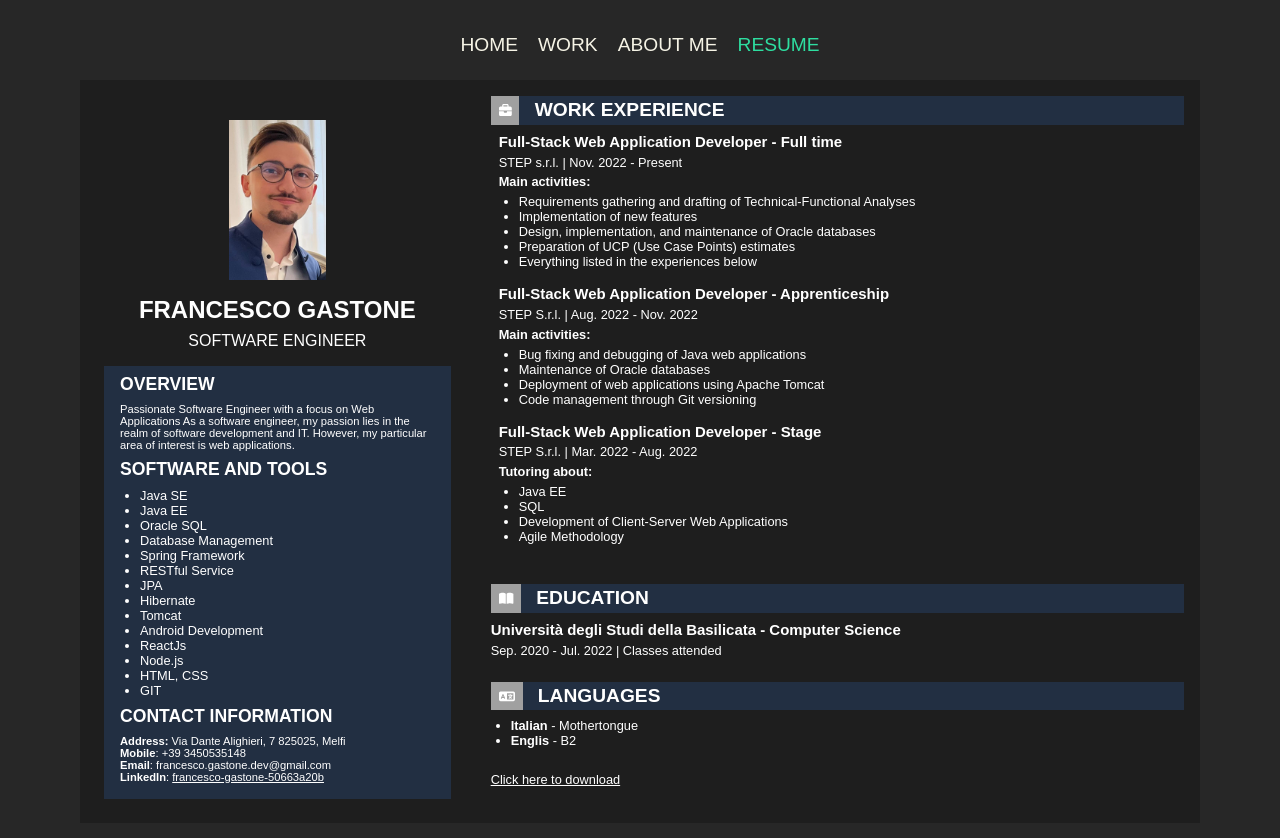
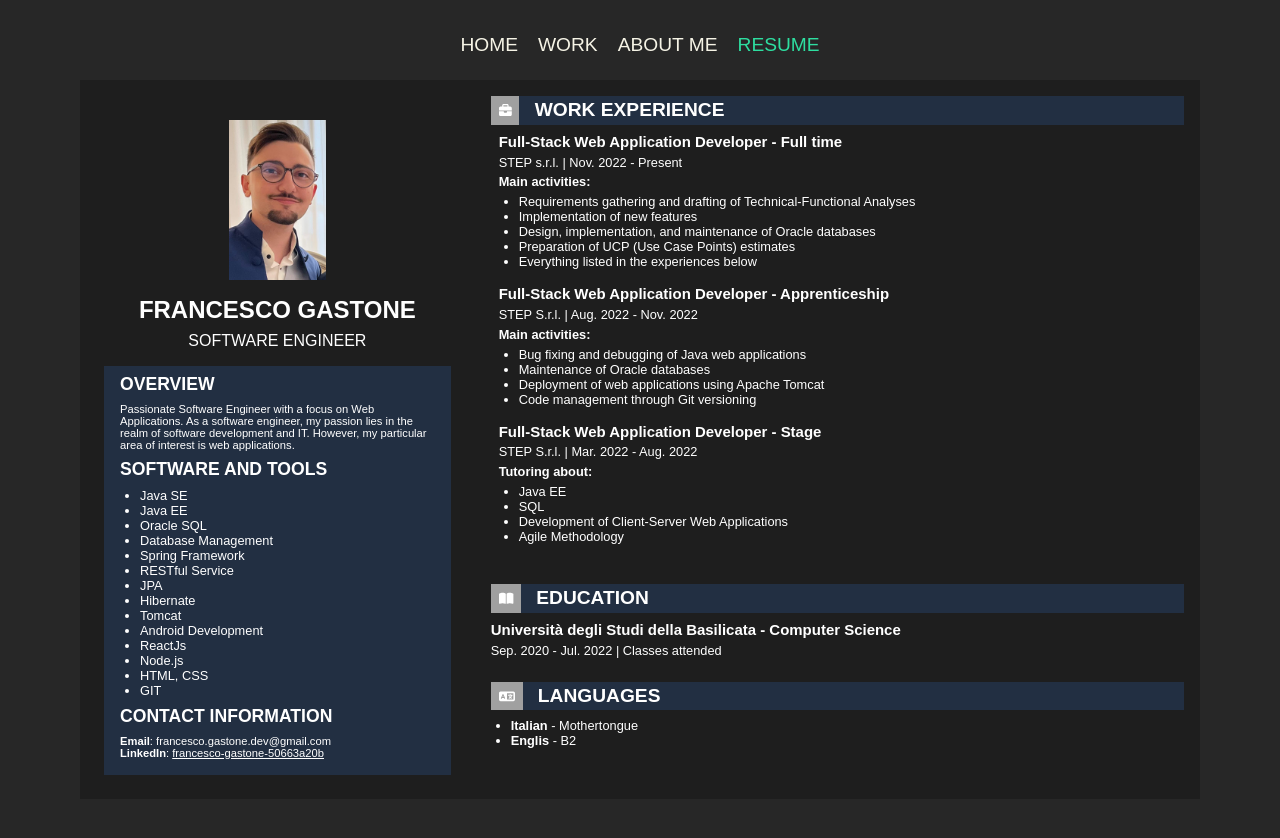
Before and after one commit to GastoneFrancesco/portfolio-react, a React (Create React App) app: page /resume in a window 1280 px wide. Shown: the top 838 px of the page. Built offline with nearby package versions, Linux system fonts and the light colour scheme.

Commit message:
Restyling

```diff
--- a/src/component/ResumeComponent.jsx
+++ b/src/component/ResumeComponent.jsx
@@ -1,6 +1,5 @@
 import React from "react";
 import { TopBarComponent } from "./TopBarComponent";
-import curriculumPdf from '../resources/FrancescoGastoneCV.pdf';
 import curriculumPic from '../resources/curriculim_pic.jpeg';
 import { FontAwesomeIcon } from '@fortawesome/react-fontawesome';
 import { faBriefcase, faBookOpen, faLanguage } from '@fortawesome/free-solid-svg-icons';
@@ -25,7 +24,7 @@ export const ResumeComponent = () => {
                     <div className="resume-overview">
                         <div>
                             <h2>OVERVIEW</h2>
-                            <p>Passionate Software Engineer with a focus on Web Applications As a software engineer, my passion lies in the realm of software development and IT. However, my particular area of interest is web applications.</p>
+                            <p>Passionate Software Engineer with a focus on Web Applications. As a software engineer, my passion lies in the realm of software development and IT. However, my particular area of interest is web applications.</p>
                         </div>
                         <div>
                             <h2>SOFTWARE AND TOOLS</h2>
@@ -48,8 +47,6 @@ export const ResumeComponent = () => {
                         </div>
                         <div>
                             <h2>CONTACT INFORMATION</h2>
-                            <p><b>Address:</b> Via Dante Alighieri, 7 825025, Melfi</p>
-                            <p><b>Mobile</b>: +39 3450535148</p>
                             <p><b>Email</b>: francesco.gastone.dev@gmail.com</p>
                             <p><b>LinkedIn</b>: <a href="https://www.linkedin.com/in/francesco-gastone-50663a20b/" className="underline">francesco-gastone-50663a20b</a></p>
                         </div>
@@ -125,8 +122,6 @@ export const ResumeComponent = () => {
                         </ul>
                     </div>
 
-                    <a href={curriculumPdf}>Click here to download</a>
-
                 </div>
 
             </div>
```
